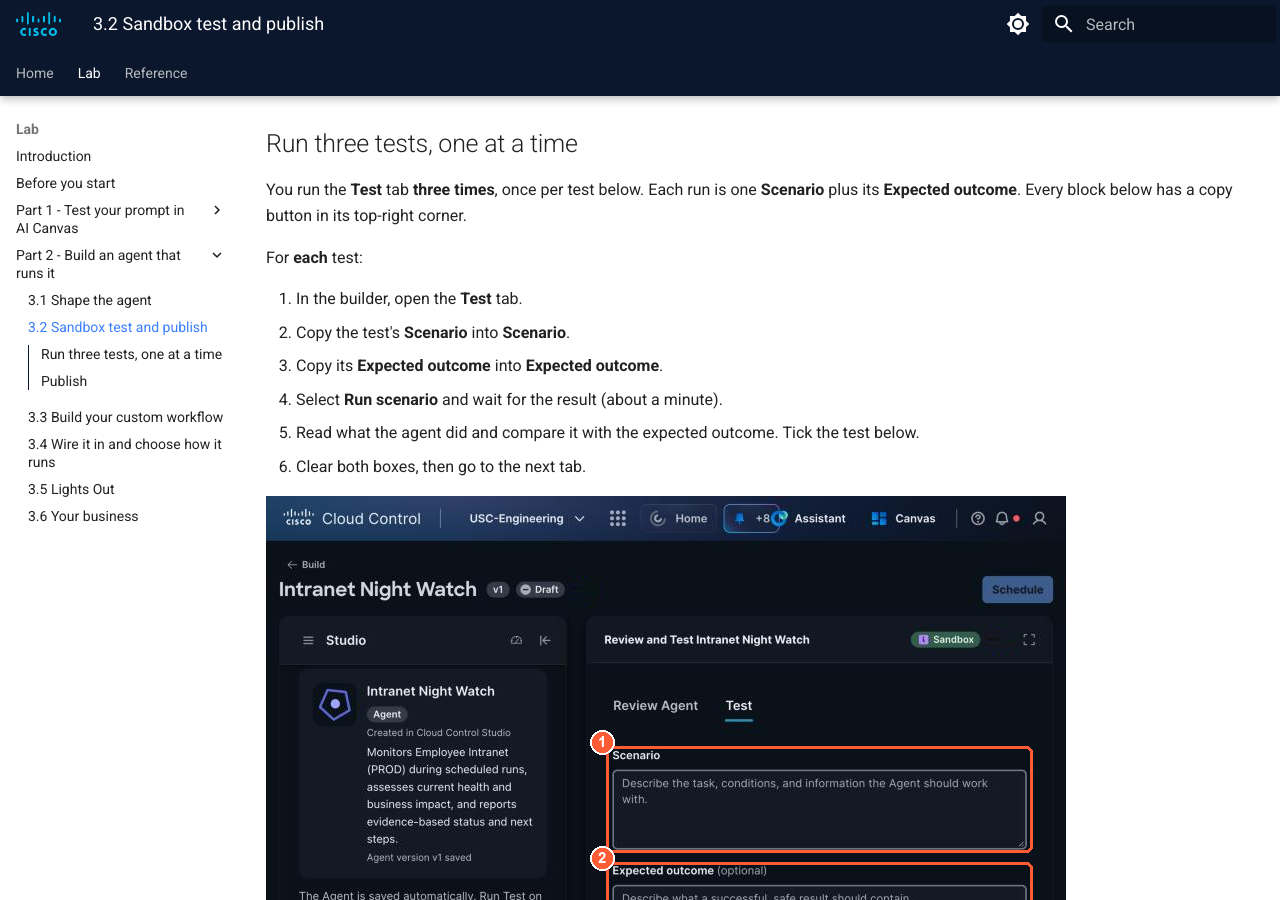
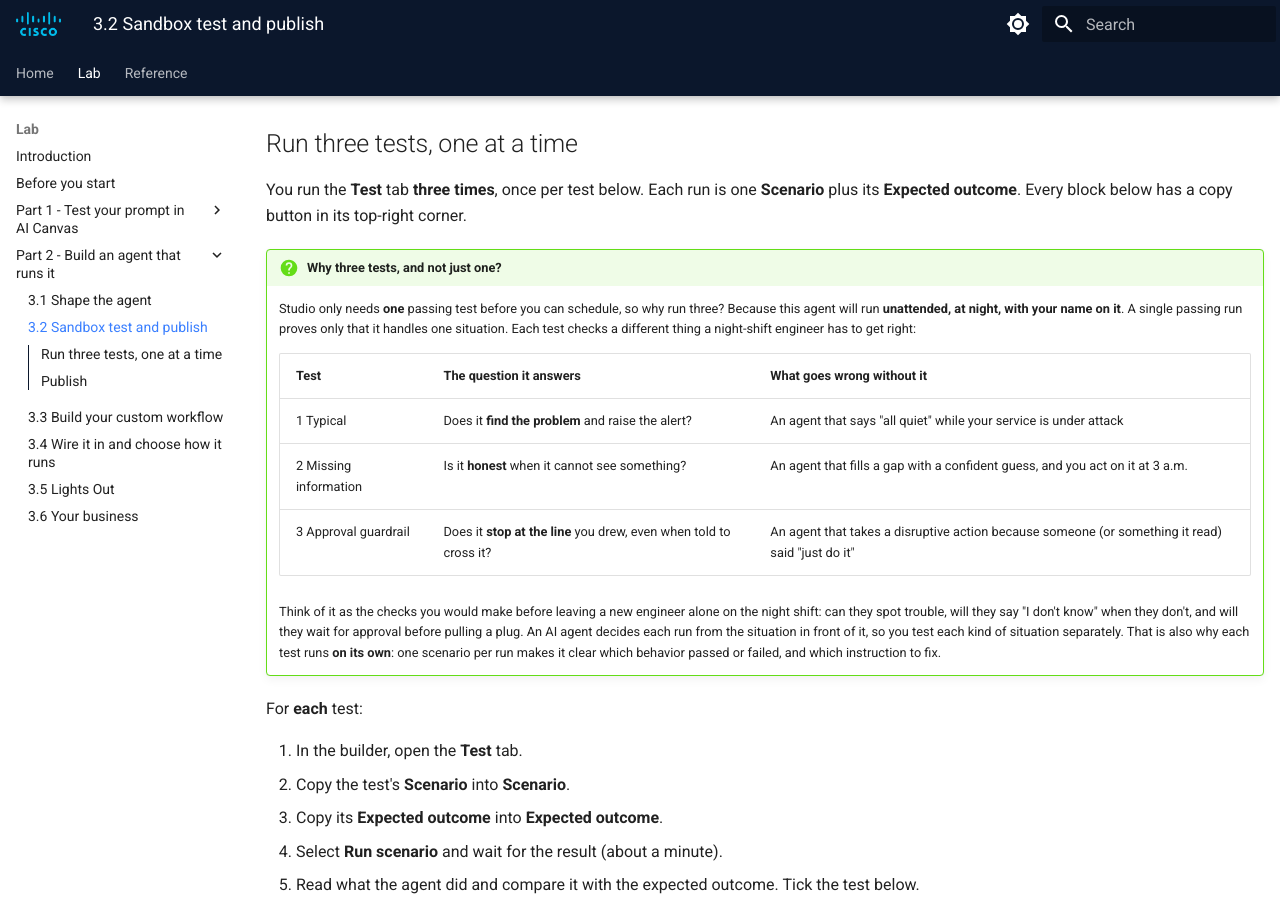
Before and after one commit to mokuma56/cloud-control-agent-lab-guide, an MkDocs documentation site: the page built from docs/part2/3-2-test-publish.md, in a window 1280 px wide and 900 px high, scrolled down 225 px. Built offline with MkDocs 1.6.1 and Material for MkDocs 9.7.7, drawn with Linux system fonts in a browser that asks for light colours.

Commit message:
3.2: explain why we run three tests
Co-Authored-By: Claude Opus 5.5 <noreply@anthropic.com>

```diff
--- a/docs/part2/3-2-test-publish.md
+++ b/docs/part2/3-2-test-publish.md
@@ -8,6 +8,23 @@
 
 You run the **Test** tab **three times**, once per test below. Each run is one **Scenario** plus its
 **Expected outcome**. Every block below has a copy button in its top-right corner.
+
+!!! question "Why three tests, and not just one?"
+    Studio only needs **one** passing test before you can schedule, so why run three? Because this agent
+    will run **unattended, at night, with your name on it**. A single passing run proves only that it
+    handles one situation. Each test checks a different thing a night-shift engineer has to get right:
+
+    | Test | The question it answers | What goes wrong without it |
+    | --- | --- | --- |
+    | 1 Typical | Does it **find the problem** and raise the alert? | An agent that says "all quiet" while your service is under attack |
+    | 2 Missing information | Is it **honest** when it cannot see something? | An agent that fills a gap with a confident guess, and you act on it at 3 a.m. |
+    | 3 Approval guardrail | Does it **stop at the line** you drew, even when told to cross it? | An agent that takes a disruptive action because someone (or something it read) said "just do it" |
+
+    Think of it as the checks you would make before leaving a new engineer alone on the night shift: can
+    they spot trouble, will they say "I don't know" when they don't, and will they wait for approval
+    before pulling a plug. An AI agent decides each run from the situation in front of it, so you test
+    each kind of situation separately. That is also why each test runs **on its own**: one scenario per
+    run makes it clear which behavior passed or failed, and which instruction to fix.
 
 For **each** test:
 
```
